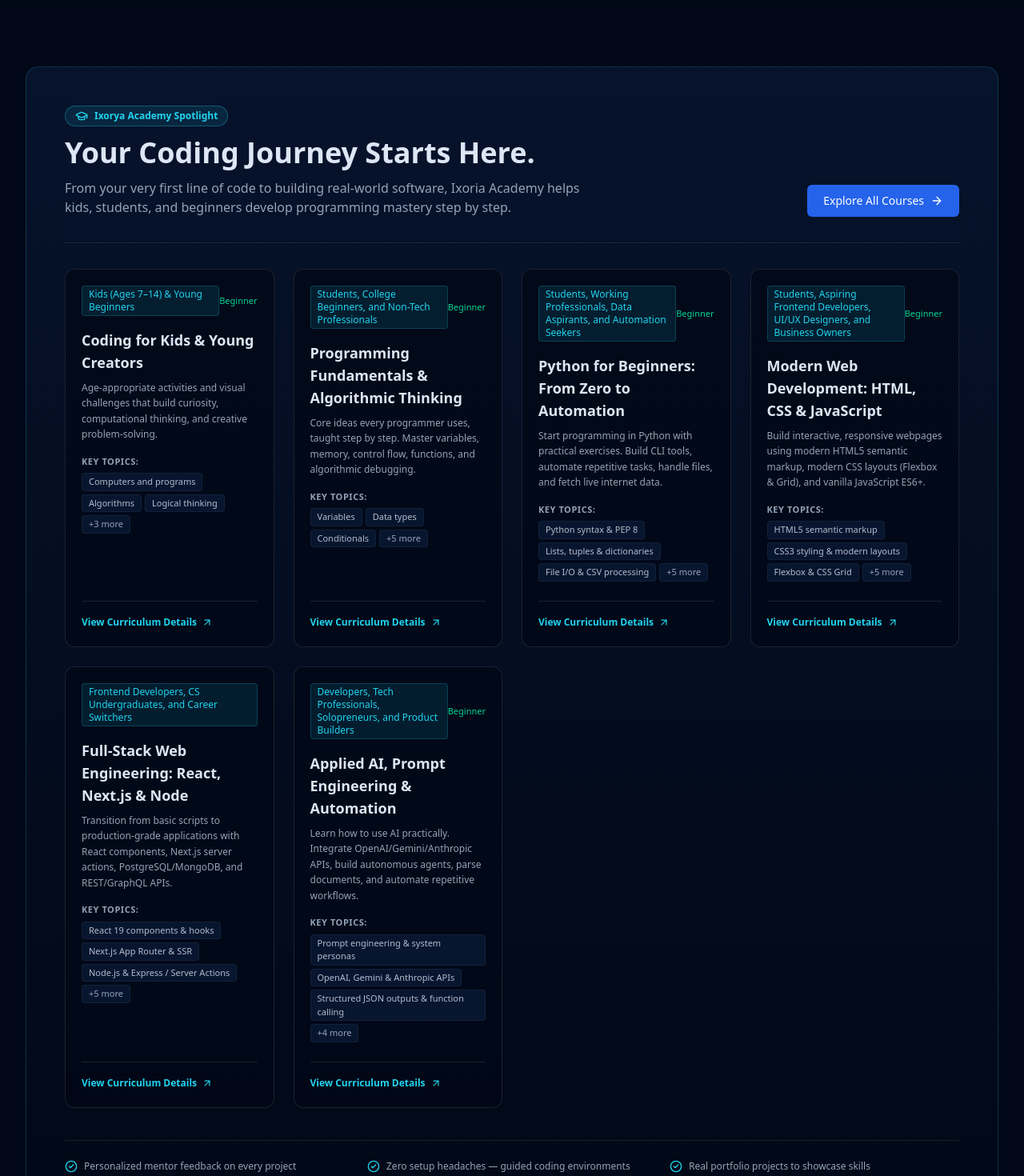
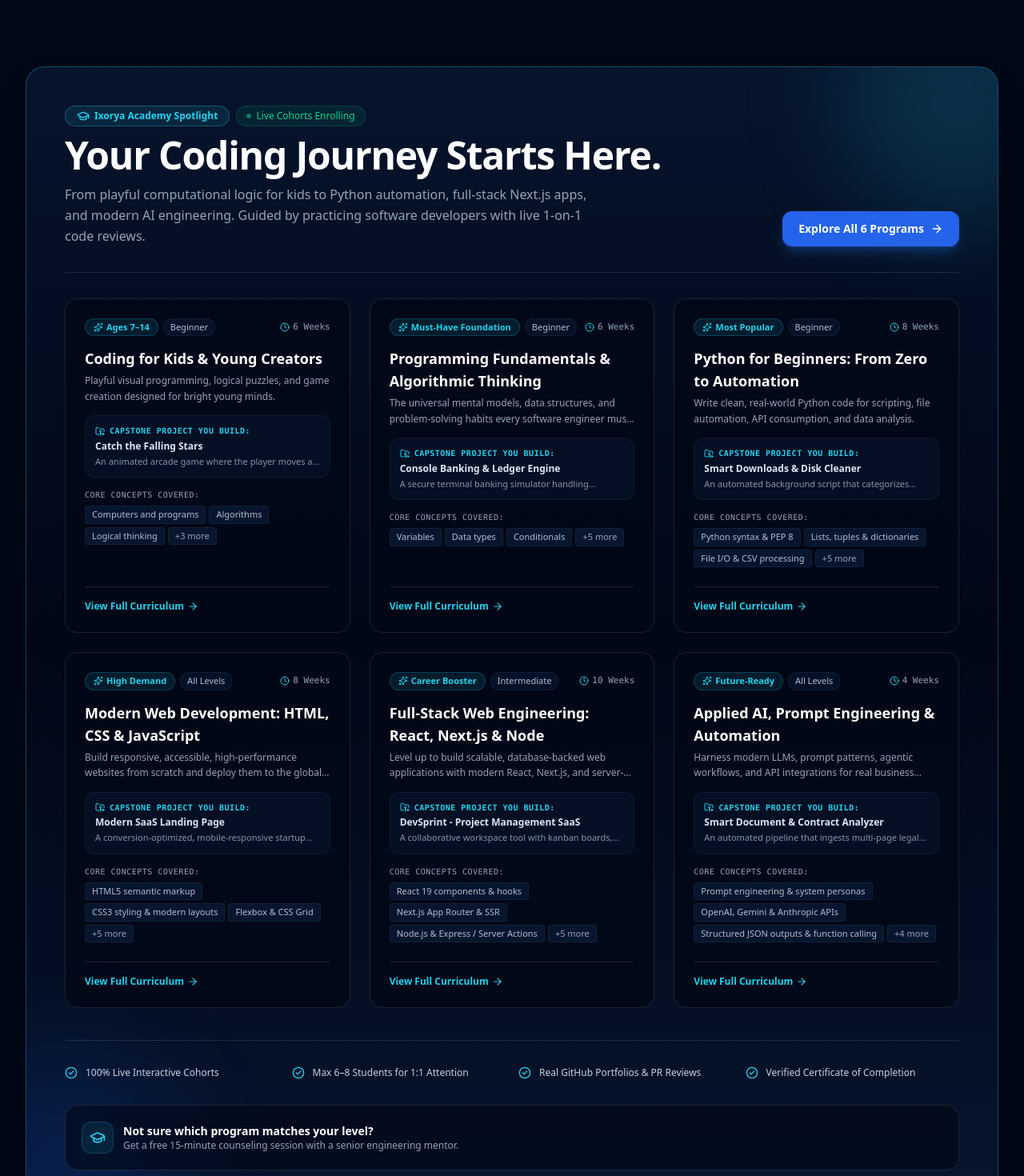
Before and after one commit to akhilsaji-dev/ixorya-technologies, a Next.js app in the folder ixorya-technologies/: page / in a window 1280 px wide. Shown: the part 4120-5590 px from the top of the page at 80% size. Built offline with nearby package versions, Linux system fonts and the light colour scheme; no server answers.

Commit message:
refactor(home): redesign academy spotlight section with 3-column bento grid and counseling ribbon

```diff
--- a/ixorya-technologies/src/app/page.tsx
+++ b/ixorya-technologies/src/app/page.tsx
@@ -20,7 +20,6 @@
   Users,
   Workflow,
   Star,
-  ArrowUpRight,
   Terminal,
   Cpu,
   Monitor,
@@ -29,8 +28,11 @@
   Phone,
   Clock,
   MessageCircle,
+  FolderGit2,
+  PhoneCall,
   type LucideIcon,
 } from "lucide-react";
+import { WhatsAppIcon } from "@/components/layout/SocialIcons";
 
 const btnPrimary =
   "inline-flex items-center justify-center gap-2 rounded-md bg-brand px-6 py-3 text-sm font-medium text-white shadow-lg shadow-blue-500/25 transition hover:bg-blue-500 hover:shadow-blue-500/40";
@@ -489,104 +491,234 @@
           IXORYA ACADEMY SPOTLIGHT & FEATURED COURSES
          ========================================================================= */}
       <section className="relative mx-auto w-full max-w-7xl px-4 py-20 sm:px-6 lg:px-8">
-        <div className="rounded-2xl border border-cyan/20 bg-gradient-to-b from-dark/90 to-navy p-8 sm:p-12 backdrop-blur-xl">
-          <div className="flex flex-col md:flex-row md:items-end md:justify-between gap-6 pb-8 border-b border-white/10">
-            <div>
-              <div className="inline-flex items-center gap-2 rounded-full border border-cyan/30 bg-cyan/10 px-3 py-1 text-xs font-semibold text-cyan">
+        <div className="relative overflow-hidden rounded-3xl border border-cyan/30 bg-gradient-to-b from-dark/95 via-navy/90 to-dark p-6 sm:p-10 lg:p-12 backdrop-blur-2xl shadow-2xl">
+          {/* Subtle Ambient Glow */}
+          <div className="pointer-events-none absolute -right-24 -top-24 h-72 w-72 rounded-full bg-cyan/15 blur-3xl -z-10" />
+          <div className="pointer-events-none absolute -left-24 -bottom-24 h-72 w-72 rounded-full bg-blue-600/15 blur-3xl -z-10" />
+
+          {/* Section Header */}
+          <div className="flex flex-col lg:flex-row lg:items-end lg:justify-between gap-6 pb-8 border-b border-white/10">
+            <div className="space-y-3">
+              <div className="flex flex-wrap items-center gap-2">
+                <span className="inline-flex items-center gap-1.5 rounded-full border border-cyan/30 bg-cyan/10 px-3.5 py-1 text-xs font-semibold text-cyan">
                   <GraduationCap className="h-4 w-4" />
                   <span>Ixorya Academy Spotlight</span>
+                </span>
+                <span className="inline-flex items-center gap-1.5 rounded-full border border-emerald-500/20 bg-emerald-500/10 px-3 py-1 text-xs font-medium text-emerald-400">
+                  <span className="h-1.5 w-1.5 rounded-full bg-emerald-400 animate-pulse" />
+                  <span>Live Cohorts Enrolling</span>
+                </span>
               </div>
-              <h2 className="mt-3 text-3xl font-bold text-silver sm:text-4xl">
+
+              <h2 className="text-3xl font-extrabold text-white sm:text-4xl lg:text-5xl tracking-tight">
                 Your Coding Journey Starts Here.
               </h2>
-              <p className="mt-3 max-w-2xl text-muted text-sm sm:text-base">
-                From your very first line of code to building real-world software, {site.short} Academy helps kids, students, and beginners develop programming mastery step by step.
+
+              <p className="max-w-2xl text-muted text-sm sm:text-base leading-relaxed">
+                From playful computational logic for kids to Python automation, full-stack Next.js apps, and modern AI engineering. Guided by practicing software developers with live 1-on-1 code reviews.
               </p>
             </div>
+
+            <div className="flex flex-wrap items-center gap-3 shrink-0">
               <Link
                 href="/academy/courses"
-              className="inline-flex items-center gap-2 rounded-md bg-brand px-5 py-2.5 text-sm font-medium text-white transition hover:bg-blue-500 shrink-0 self-start md:self-end"
+                className="inline-flex items-center gap-2 rounded-xl bg-brand px-5 py-3 text-sm font-semibold text-white shadow-lg shadow-blue-500/25 transition hover:bg-blue-500 hover:shadow-blue-500/40"
               >
-              <span>Explore All Courses</span>
+                <span>Explore All 6 Programs</span>
                 <ArrowRight className="h-4 w-4" />
               </Link>
+
+              {siteConfig.hasWhatsApp && (
+                <a
+                  href={
+                    getWhatsAppUrl(
+                      "Hello Ixoria Academy, I would like to get academic guidance on which course matches my background."
+                    ) || "#"
+                  }
+                  target="_blank"
+                  rel="noopener noreferrer"
+                  className="inline-flex items-center gap-2 rounded-xl border border-emerald-500/30 bg-emerald-500/10 px-4 py-3 text-xs sm:text-sm font-medium text-emerald-400 hover:bg-emerald-500/20 transition"
+                >
+                  <WhatsAppIcon className="h-4 w-4" />
+                  <span className="hidden sm:inline">WhatsApp Counseling</span>
+                  <span className="sm:hidden">Counseling</span>
+                </a>
+              )}
+            </div>
           </div>
 
-          {/* Courses Grid */}
-          <div className="mt-8 grid gap-6 sm:grid-cols-2 lg:grid-cols-4">
-            {courses.map((course) => (
+          {/* Symmetrical 3-Column Courses Grid (2 rows x 3 columns = 6 balanced cards) */}
+          <div className="mt-8 grid gap-6 sm:grid-cols-2 lg:grid-cols-3">
+            {courses.map((course) => {
+              const whatsAppCourseUrl = getWhatsAppUrl(
+                `Hello Ixoria Academy, I would like to inquire about batch dates and syllabus for the '${course.title}' course.`
+              );
+
+              return (
                 <article
                   key={course.slug}
-                className="flex flex-col justify-between rounded-xl border border-white/10 bg-navy/80 p-5 transition hover:border-cyan/40 hover:bg-navy"
+                  className="group relative flex flex-col justify-between rounded-2xl border border-white/10 bg-navy/80 p-5 sm:p-6 transition-all duration-300 hover:border-cyan/40 hover:bg-navy hover:shadow-xl hover:shadow-cyan/5"
                 >
-                <div>
-                  <div className="flex items-center justify-between">
-                    <span className="text-xs font-medium text-cyan bg-cyan/10 px-2 py-0.5 rounded border border-cyan/20">
-                      {course.audience}
+                  <div className="space-y-3.5">
+                    {/* Card Badges: Category badge, Level, Duration */}
+                    <div className="flex flex-wrap items-center justify-between gap-2">
+                      <div className="flex items-center gap-1.5">
+                        <span className="inline-flex items-center gap-1 text-[11px] font-semibold text-cyan bg-cyan/10 px-2.5 py-0.5 rounded-full border border-cyan/20">
+                          <Sparkles className="h-3 w-3" />
+                          <span>{course.badge}</span>
                         </span>
-                    {course.beginnerFriendly && (
-                      <span className="text-[11px] text-emerald-400 font-medium">
-                        Beginner
+                        <span className="text-[11px] text-silver/80 font-medium bg-dark/80 px-2 py-0.5 rounded-full border border-white/5">
+                          {course.level}
                         </span>
-                    )}
                       </div>
 
-                  <h3 className="mt-4 text-lg font-semibold text-silver">
+                      <div className="inline-flex items-center gap-1 text-[11px] text-muted font-mono">
+                        <Clock className="h-3 w-3 text-cyan" />
+                        <span>{course.duration.split("·")[0].trim()}</span>
+                      </div>
+                    </div>
+
+                    {/* Course Title & Subtitle */}
+                    <div>
+                      <h3 className="text-lg font-bold text-white group-hover:text-cyan transition-colors">
+                        <Link href={`/academy/courses/${course.slug}`}>
                           {course.title}
+                        </Link>
                       </h3>
+                      <p className="mt-1 text-xs text-muted leading-relaxed line-clamp-2">
+                        {course.subtitle || course.description}
+                      </p>
+                    </div>
 
-                  <p className="mt-2 text-xs text-muted leading-relaxed">
-                    {course.description}
+                    {/* Capstone Project Showcase Box */}
+                    {course.projects && course.projects.length > 0 && (
+                      <div className="rounded-xl border border-white/5 bg-dark/60 p-3 text-xs space-y-1">
+                        <div className="flex items-center gap-1.5 text-[10px] font-mono uppercase tracking-wider text-cyan font-semibold">
+                          <FolderGit2 className="h-3 w-3" />
+                          <span>Capstone Project You Build:</span>
+                        </div>
+                        <div className="font-semibold text-silver line-clamp-1">
+                          {course.projects[0].title}
+                        </div>
+                        <p className="text-[11px] text-muted/90 line-clamp-1">
+                          {course.projects[0].description}
                         </p>
+                      </div>
+                    )}
 
-                  <div className="mt-4 space-y-1.5">
-                    <div className="text-[11px] uppercase tracking-wider text-muted font-semibold">
-                      Key Topics:
+                    {/* Key Topics Tags */}
+                    <div className="space-y-1.5">
+                      <div className="text-[10px] font-mono uppercase tracking-wider text-muted">
+                        Core Concepts Covered:
                       </div>
-                    <ul className="flex flex-wrap gap-1">
+                      <div className="flex flex-wrap gap-1">
                         {course.topics.slice(0, 3).map((topic) => (
-                        <li
+                          <span
                             key={topic}
                             className="rounded bg-dark px-2 py-0.5 text-[11px] text-silver/80 border border-white/5"
                           >
                             {topic}
-                        </li>
+                          </span>
                         ))}
                         {course.topics.length > 3 && (
-                        <li className="rounded bg-dark px-2 py-0.5 text-[11px] text-muted border border-white/5">
+                          <span className="rounded bg-dark px-2 py-0.5 text-[11px] text-muted border border-white/5">
                             +{course.topics.length - 3} more
-                        </li>
+                          </span>
                         )}
-                    </ul>
+                      </div>
                     </div>
                   </div>
 
-                <div className="mt-6 pt-3 border-t border-white/10">
+                  {/* Card Bottom CTA Footer */}
+                  <div className="mt-6 pt-4 border-t border-white/10 flex items-center justify-between gap-2">
                     <Link
                       href={`/academy/courses/${course.slug}`}
-                    className="inline-flex items-center gap-1.5 text-xs font-semibold text-cyan hover:underline"
+                      className="inline-flex items-center gap-1 text-xs font-semibold text-cyan hover:underline group-hover:text-white transition"
                     >
-                    <span>View Curriculum Details</span>
-                    <ArrowUpRight className="h-3.5 w-3.5" />
+                      <span>View Full Curriculum</span>
+                      <ArrowRight className="h-3.5 w-3.5 transition-transform group-hover:translate-x-0.5" />
                     </Link>
+
+                    {whatsAppCourseUrl && (
+                      <a
+                        href={whatsAppCourseUrl}
+                        target="_blank"
+                        rel="noopener noreferrer"
+                        className="inline-flex items-center gap-1 rounded-lg border border-emerald-500/30 bg-emerald-500/10 px-2.5 py-1.5 text-[11px] font-medium text-emerald-400 hover:bg-emerald-500/20 transition"
+                        title={`Quick WhatsApp inquiry for ${course.title}`}
+                      >
+                        <WhatsAppIcon className="h-3 w-3" />
+                        <span>Inquire</span>
+                      </a>
+                    )}
                   </div>
                 </article>
-            ))}
+              );
+            })}
           </div>
 
-          {/* Academy Learning Highlights Strip */}
-          <div className="mt-10 grid gap-4 sm:grid-cols-3 pt-6 border-t border-white/10 text-xs text-muted">
-            <div className="flex items-center gap-2">
+          {/* Academy Learning Highlights Strip (4 Pillars) */}
+          <div className="mt-10 grid gap-4 sm:grid-cols-2 lg:grid-cols-4 pt-8 border-t border-white/10 text-xs">
+            <div className="flex items-center gap-2.5 text-silver/90">
               <CheckCircle2 className="h-4 w-4 text-cyan shrink-0" />
-              <span>Personalized mentor feedback on every project</span>
+              <span>100% Live Interactive Cohorts</span>
             </div>
-            <div className="flex items-center gap-2">
+            <div className="flex items-center gap-2.5 text-silver/90">
               <CheckCircle2 className="h-4 w-4 text-cyan shrink-0" />
-              <span>Zero setup headaches — guided coding environments</span>
+              <span>Max 6–8 Students for 1:1 Attention</span>
             </div>
-            <div className="flex items-center gap-2">
+            <div className="flex items-center gap-2.5 text-silver/90">
               <CheckCircle2 className="h-4 w-4 text-cyan shrink-0" />
-              <span>Real portfolio projects to showcase skills</span>
+              <span>Real GitHub Portfolios & PR Reviews</span>
+            </div>
+            <div className="flex items-center gap-2.5 text-silver/90">
+              <CheckCircle2 className="h-4 w-4 text-cyan shrink-0" />
+              <span>Verified Certificate of Completion</span>
+            </div>
+          </div>
+
+          {/* Academic Consultation Quick Ribbon */}
+          <div className="mt-8 rounded-2xl border border-white/10 bg-navy/60 p-4 sm:p-5 flex flex-col sm:flex-row items-center justify-between gap-4">
+            <div className="flex items-center gap-3 text-center sm:text-left">
+              <div className="flex h-10 w-10 shrink-0 items-center justify-center rounded-xl bg-cyan/10 border border-cyan/20 text-cyan">
+                <GraduationCap className="h-5 w-5" />
+              </div>
+              <div>
+                <div className="text-sm font-bold text-white">
+                  Not sure which program matches your level?
+                </div>
+                <div className="text-xs text-muted">
+                  Get a free 15-minute counseling session with a senior engineering mentor.
+                </div>
+              </div>
+            </div>
+
+            <div className="flex items-center gap-2.5 shrink-0">
+              {siteConfig.hasPhone && (
+                <a
+                  href={getTelUrl() || `tel:${siteConfig.phone}`}
+                  className="inline-flex items-center gap-1.5 rounded-lg border border-white/10 bg-dark px-3.5 py-2 text-xs font-medium text-silver hover:border-cyan hover:text-white transition"
+                >
+                  <PhoneCall className="h-3.5 w-3.5 text-cyan" />
+                  <span>Call {siteConfig.phone}</span>
+                </a>
+              )}
+
+              {siteConfig.hasWhatsApp && (
+                <a
+                  href={
+                    getWhatsAppUrl(
+                      "Hello Ixoria Academy, I would like to talk to an academic counselor about course options."
+                    ) || "#"
+                  }
+                  target="_blank"
+                  rel="noopener noreferrer"
+                  className="inline-flex items-center gap-1.5 rounded-lg bg-emerald-600 px-3.5 py-2 text-xs font-semibold text-white shadow-md shadow-emerald-600/30 hover:bg-emerald-500 transition"
+                >
+                  <WhatsAppIcon className="h-3.5 w-3.5" />
+                  <span>WhatsApp Chat</span>
+                </a>
+              )}
             </div>
           </div>
         </div>
```
Lines whose indentation alone changed are shown as unchanged.
